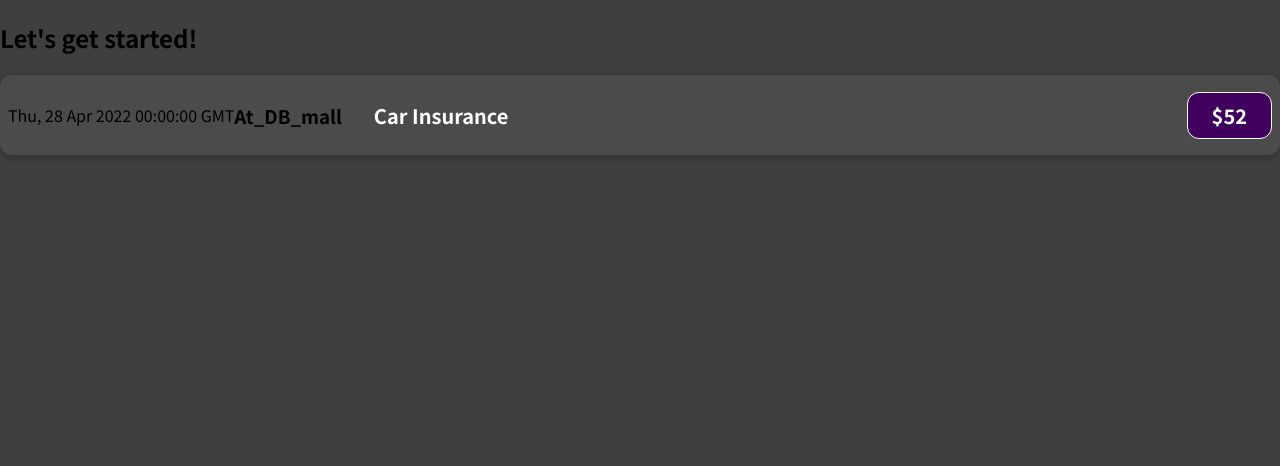
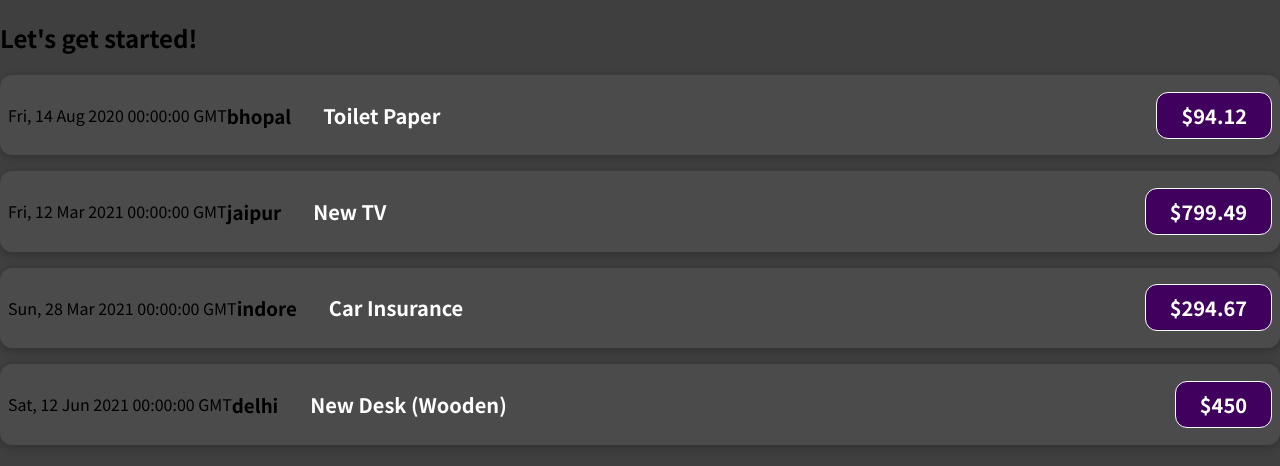
Before and after one commit to sanskaratre/React, a JavaScript app: page / in a window 1280 px wide. Shown: the top 466 px of the page. Built offline with nearby package versions, Linux system fonts and the light colour scheme.

Commit message:
passing_data_using_map

```diff
--- a/src/App.js
+++ b/src/App.js
@@ -1,10 +1,55 @@
-import ExpenseItem from "./components/ExpenceItem";
+import ExpenseItem from "./components/ExpenseItem";
 function App() {
+  const expenses = [
+    {
+      id: 'e1',
+      LocationOfExpenditure: 'bhopal',
+      title: 'Toilet Paper',
+      amount: 94.12,
+      date: new Date(2020, 7, 14),
+    },
+    { id: 'e2',
+      LocationOfExpenditure: 'jaipur',
+      title: 'New TV',
+      amount: 799.49,
+      date: new Date(2021, 2, 12) },
+    {
+      id: 'e3',
+      LocationOfExpenditure: 'indore',
+      title: 'Car Insurance',
+      amount: 294.67,
+      date: new Date(2021, 2, 28),
+    },
+    {
+      id: 'e4',
+      LocationOfExpenditure: 'delhi',
+      title: 'New Desk (Wooden)',
+      amount: 450,
+      date: new Date(2021, 5, 12),
+    },
+  ];
+
+
   return (
     <div>
       <h2>Let's get started!</h2>
-      <ExpenseItem></ExpenseItem>
+
+      {
+        expenses.map((expens) => {
+          return (
+
+            <ExpenseItem
+            id = {expens.id}
+            title = {expens.title}
+            LocationOfExpenditure = {expens.LocationOfExpenditure}
+            amount = {expens.amount}
+            date = {expens.date}>
+          </ExpenseItem>
+          )
+       })
+      }
     </div>
+
   );
 }
 
--- a/src/components/ExpenceItem.js
+++ /dev/null
@@ -1,26 +0,0 @@
-import './ExpenseItem.css';
-
-function ExpenseItem (){
-
-    const expenseDate = new Date(2022, 3, 28);
-    const expenceTitle = 'Car Insurance';
-    const expenseAmount = 52;
-    const LocationOfExpenditure = 'At_DB_mall';
-
-
-    return (
-        <div className='expense-item'>
-        <div> {expenseDate.toUTCString()} </div>
-        <div className='expense-item__description'>
-
-            <h3>{LocationOfExpenditure}</h3>
-            <h2> {expenceTitle} </h2>
-           <div className='expense-item__price'>${expenseAmount}</div>
-        </div>
-    </div>
-
-    )
-
-
-}
-export default ExpenseItem;
--- /dev/null
+++ b/src/components/ExpenseItem.js
@@ -0,0 +1,17 @@
+import './ExpenseItem.css';
+
+function ExpenseItem (props){
+
+    return (
+        <div className='expense-item'>
+        <div> {props.date.toUTCString()} </div>
+        <div className='expense-item__description'>
+          <h3>{props.LocationOfExpenditure}</h3>
+          <h2> {props.title} </h2>
+          <div className='expense-item__price'>${props.amount}</div>
+        </div>
+    </div>
+
+    )
+}
+export default ExpenseItem;
```
